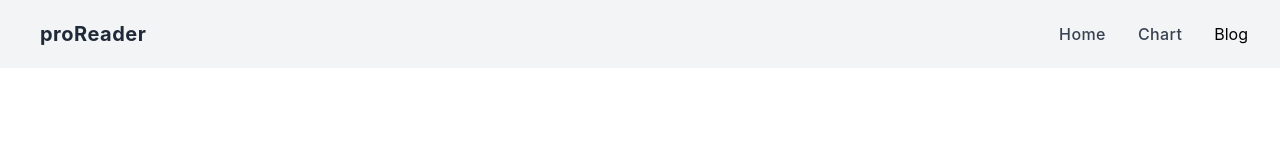
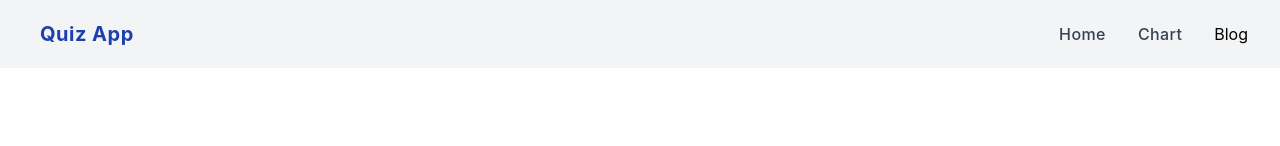
Before and after one commit to anisa6121/quizapp, a React (Create React App) app: page / in a window 1280 px wide. Shown: the top 146 px of the page. Built offline with nearby package versions, Linux system fonts and the light colour scheme.

Commit message:
title-add

```diff
--- a/public/index.html
+++ b/public/index.html
@@ -24,7 +24,7 @@
       work correctly both with client-side routing and a non-root public URL.
       Learn how to configure a non-root public URL by running `npm run build`.
     -->
-    <title>React App</title>
+    <title>Quiz App</title>
   </head>
   <body>
     <noscript>You need to enable JavaScript to run this app.</noscript>
--- a/src/components/Header/Header.js
+++ b/src/components/Header/Header.js
@@ -12,8 +12,8 @@ const Header = () => {
 						title="proReader"
 						className="inline-flex items-center"
 					>
-						<span className="ml-2 text-xl font-bold tracking-wide text-gray-800">
-							proReader
+						<span className="ml-2 text-xl font-bold tracking-wide text-blue-800">
+							Quiz App
 						</span>
 					</Link>
 					<ul className="flex items-center hidden space-x-8 lg:flex">
@@ -57,7 +57,6 @@ const Header = () => {
 								to="/blog"
 								aria-label="Blog"
 								title="Blog"
-								// className="font-medium tracking-wide text-gray-700 transition-colors duration-200 hover:text-deep-purple-accent-400"
 								className={({
 									isActive,
 								}) =>
@@ -109,8 +108,8 @@ const Header = () => {
 												title="proReader"
 												className="inline-flex items-center"
 											>
-												<span className="ml-2 text-xl font-bold tracking-wide text-gray-800 uppercase">
-													proReader
+												<span className="ml-2 text-xl font-bold tracking-wide text-blue-800 uppercase">
+											Quiz App
 												</span>
 											</Link>
 										</div>
@@ -144,11 +143,15 @@ const Header = () => {
 													to="/home"
 													aria-label="Home"
 													title="Home"
-
-className={({isActive,}) =>isActive
+													className={({
+														isActive,
+													}) =>
+														isActive
 															? "font-medium tracking-wide text-blue-700 transition-colors duration-200 hover:text-deep-purple-accent-400"
 															: "font-medium tracking-wide text-gray-700 transition-colors duration-200 hover:text-deep-purple-accent-400"
-}>Home
+													}
+												>
+													Home
 												</NavLink>
 											</li>
 											<li>
@@ -156,31 +159,37 @@ className={({isActive,}) =>isActive
 													to="/chart"
 													aria-label="Chart"
 													title="Chart"
-
-
-className={({isActive,}) =>isActive
+													className={({
+														isActive,
+													}) =>
+														isActive
 															? "font-medium tracking-wide text-blue-700 transition-colors duration-200 hover:text-deep-purple-accent-400"
-: "font-medium tracking-wide text-gray-700 transition-colors duration-200 hover:text-deep-purple-accent-400"}>Chart</NavLink>
+															: "font-medium tracking-wide text-gray-700 transition-colors duration-200 hover:text-deep-purple-accent-400"
+													}
+												>
+													Chart
+												</NavLink>
 											</li>
 											<li>
-
 												<NavLink
 													to="/blog"
 													aria-label="Blog"
 													title="Blog"
-
-		className={({	isActive,}) =>		isActive
-
+													className={({
+														isActive,
+													}) =>
+														isActive
 															? "font-medium tracking-wide text-blue-700 transition-colors duration-200 hover:text-deep-purple-accent-400"
-: "font-medium tracking-wide text-gray-700 transition-colors duration-200 hover:text-deep-purple-accent-400"}	>Blog</NavLink>
+															: "font-medium tracking-wide text-gray-700 transition-colors duration-200 hover:text-deep-purple-accent-400"
+													}
+												>
+													Blog
+												</NavLink>
 											</li>
 										</ul>
 									</nav>
-
 								</div>
 							</div>
-
-
 						)}
 					</div>
 				</div>
--- a/src/components/Herosection/Herosection.js
+++ b/src/components/Herosection/Herosection.js
@@ -3,8 +3,8 @@ import React from 'react';
 const Herosection = () => {
 	return (
 		<div className="px-4 py-16 mx-auto sm:max-w-xl md:max-w-full lg:max-w-screen-xl md:px-24 lg:px-8 lg:py-20">
-			<div className="flex flex-col justify-between lg:flex-row">
-				<div className="mb-12 lg:max-w-lg lg:pr-5 lg:mb-0 ">
+			<div className="flex flex-col justify-between lg:flex-row ">
+				<div className="mb-12 lg:max-w-lg lg:pr-5 lg:mb-0  ">
 					<div className="max-w-xl mb-6">
 						<h2 className="max-w-lg mb-6 font-sans text-3xl font-bold tracking-tight text-gray-900 sm:text-4xl sm:leading-none">
 							Anytime Anywhere
```
Lines whose indentation alone changed are shown as unchanged.
